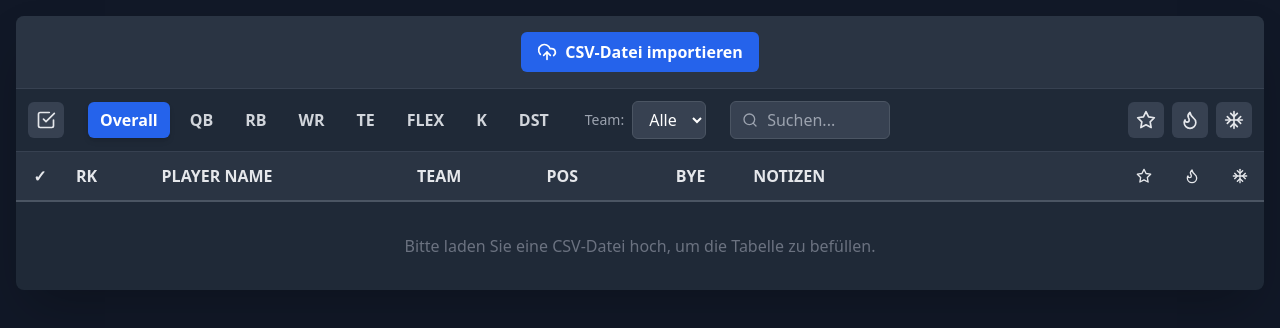
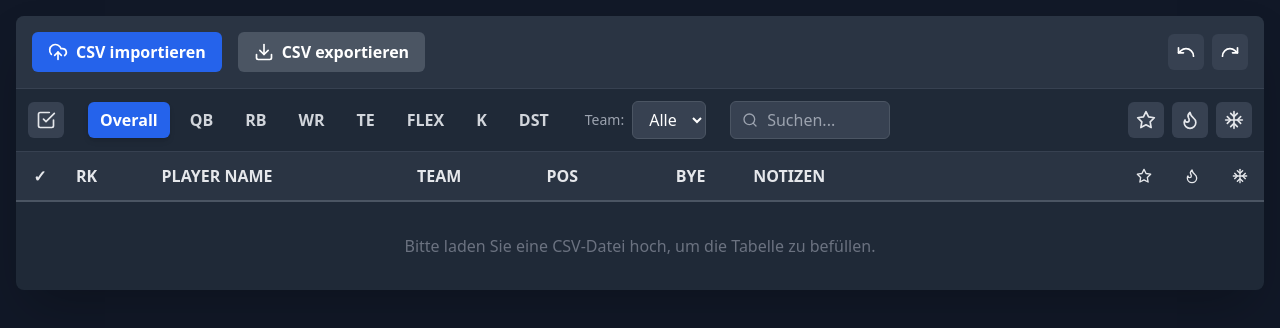
Before and after one commit to CounterKreuzi/fantasy-app, a React (Create React App) app: page / in a window 1280 px wide. Shown: the top 328 px of the page. Built offline with nearby package versions, Linux system fonts and the light colour scheme.

Commit message:
Update App.js

```diff
--- a/src/App.js
+++ b/src/App.js
@@ -1,4 +1,4 @@
-import React, { useState, useMemo, useCallback } from 'react';
+import React, { useState, useMemo, useCallback, useRef } from 'react';
 
 // Da 'lucide-react' in dieser Umgebung nicht direkt importiert werden kann,
 // definieren wir die benötigten Icons als einfache SVG-Komponenten.
@@ -61,6 +61,28 @@ const UploadCloudIcon = (props) => (
     </svg>
 );
 
+const DownloadIcon = (props) => (
+    <svg xmlns="http://www.w3.org/2000/svg" width="24" height="24" viewBox="0 0 24 24" fill="none" stroke="currentColor" strokeWidth="2" strokeLinecap="round" strokeLinejoin="round" {...props}>
+        <path d="M21 15v4a2 2 0 0 1-2 2H5a2 2 0 0 1-2-2v-4"></path>
+        <polyline points="7 10 12 15 17 10"></polyline>
+        <line x1="12" y1="15" x2="12" y2="3"></line>
+    </svg>
+);
+
+const UndoIcon = (props) => (
+    <svg xmlns="http://www.w3.org/2000/svg" width="24" height="24" viewBox="0 0 24 24" fill="none" stroke="currentColor" strokeWidth="2" strokeLinecap="round" strokeLinejoin="round" {...props}>
+        <path d="M3 7v6h6"></path>
+        <path d="M21 17a9 9 0 0 0-9-9 9 9 0 0 0-6 2.3L3 13"></path>
+    </svg>
+);
+
+const RedoIcon = (props) => (
+    <svg xmlns="http://www.w3.org/2000/svg" width="24" height="24" viewBox="0 0 24 24" fill="none" stroke="currentColor" strokeWidth="2" strokeLinecap="round" strokeLinejoin="round" {...props}>
+        <path d="M21 7v6h-6"></path>
+        <path d="M3 17a9 9 0 0 1 9-9 9 9 0 0 1 6 2.3l3 2.7"></path>
+    </svg>
+);
+
 const InteractivePlayerTable = () => {
   const [players, setPlayers] = useState([]);
   const [activePositionFilter, setActivePositionFilter] = useState('Overall');
@@ -75,6 +97,62 @@ const InteractivePlayerTable = () => {
   const [editingCell, setEditingCell] = useState(null);
   const [draggedItem, setDraggedItem] = useState(null);
   const [dragOverIndex, setDragOverIndex] = useState(null);
+
+  // Undo/Redo State
+  const [history, setHistory] = useState([]);
+  const [historyIndex, setHistoryIndex] = useState(-1);
+  const isPerformingHistoryAction = useRef(false);
+
+  // Funktion zum Hinzufügen eines neuen Zustands zur History
+  const addToHistory = useCallback((newPlayers) => {
+    if (isPerformingHistoryAction.current) return;
+
+    setHistory(prev => {
+      const newHistory = prev.slice(0, historyIndex + 1);
+      newHistory.push(JSON.parse(JSON.stringify(newPlayers)));
+      // Begrenzen der History auf 50 Einträge für Performance
+      return newHistory.slice(-50);
+    });
+    setHistoryIndex(prev => Math.min(prev + 1, 49));
+  }, [historyIndex]);
+
+  // Undo-Funktion
+  const undo = useCallback(() => {
+    if (historyIndex > 0) {
+      isPerformingHistoryAction.current = true;
+      const previousState = history[historyIndex - 1];
+      setPlayers(JSON.parse(JSON.stringify(previousState)));
+      setHistoryIndex(prev => prev - 1);
+      setTimeout(() => {
+        isPerformingHistoryAction.current = false;
+      }, 0);
+    }
+  }, [history, historyIndex]);
+
+  // Redo-Funktion
+  const redo = useCallback(() => {
+    if (historyIndex < history.length - 1) {
+      isPerformingHistoryAction.current = true;
+      const nextState = history[historyIndex + 1];
+      setPlayers(JSON.parse(JSON.stringify(nextState)));
+      setHistoryIndex(prev => prev + 1);
+      setTimeout(() => {
+        isPerformingHistoryAction.current = false;
+      }, 0);
+    }
+  }, [history, historyIndex]);
+
+  // Wrapper-Funktion für setPlayers mit History-Tracking
+  const setPlayersWithHistory = useCallback((updateFunction) => {
+    setPlayers(prev => {
+      const newPlayers = typeof updateFunction === 'function' ? updateFunction(prev) : updateFunction;
+      if (!isPerformingHistoryAction.current && JSON.stringify(prev) !== JSON.stringify(newPlayers)) {
+        // Verzögertes Hinzufügen zur History um Race Conditions zu vermeiden
+        setTimeout(() => addToHistory(newPlayers), 0);
+      }
+      return newPlayers;
+    });
+  }, [addToHistory]);
 
   // Extrahiere alle einzigartigen Teams für den Dropdown
   const uniqueTeams = [...new Set(players.map(p => p.team))].sort();
@@ -94,6 +172,46 @@ const InteractivePlayerTable = () => {
         pos: `${player.basePos}${positionCounts[player.basePos]}`
       };
     });
+  };
+
+  // CSV-Export-Funktion
+  const exportToCSV = () => {
+    if (players.length === 0) {
+      alert('Keine Daten zum Exportieren vorhanden.');
+      return;
+    }
+
+    const headers = ['Rank', 'Tier', 'Player Name', 'Team', 'Position', 'Bye Week', 'Notes', 'Unavailable', 'Favorite', 'Hot', 'Cold'];
+
+    const csvContent = [
+      headers.join(','),
+      ...players.map(player => [
+        player.rank,
+        player.tier,
+        `"${player.name}"`,
+        player.team,
+        player.basePos,
+        player.byeWeek,
+        `"${player.notes || ''}"`,
+        player.unavailable ? 'true' : 'false',
+        player.isFavorite ? 'true' : 'false',
+        player.isHot ? 'true' : 'false',
+        player.isCold ? 'true' : 'false'
+      ].join(','))
+    ].join('\n');
+
+    const blob = new Blob([csvContent], { type: 'text/csv;charset=utf-8;' });
+    const link = document.createElement('a');
+
+    if (link.download !== undefined) {
+      const url = URL.createObjectURL(blob);
+      link.setAttribute('href', url);
+      link.setAttribute('download', `fantasy-rankings-${new Date().toISOString().split('T')[0]}.csv`);
+      link.style.visibility = 'hidden';
+      document.body.appendChild(link);
+      link.click();
+      document.body.removeChild(link);
+    }
   };
 
   // CSV-Parser und Ladefunktion
@@ -116,6 +234,13 @@ const InteractivePlayerTable = () => {
           const byeWeek = parseInt(columns[5].replace(/"/g, ''), 10);
           const basePos = (posRaw.match(/[A-Z]+/) || [''])[0];
 
+          // Erweiterte Parsing für exportierte Dateien
+          const notes = columns[6] ? columns[6].replace(/"/g, '') : '';
+          const unavailable = columns[7] === 'true';
+          const isFavorite = columns[8] === 'true';
+          const isHot = columns[9] === 'true';
+          const isCold = columns[10] === 'true';
+
           return {
             id: rank,
             rank,
@@ -125,16 +250,21 @@ const InteractivePlayerTable = () => {
             pos: posRaw, // Temporär speichern
             basePos,
             byeWeek,
-            unavailable: false,
-            notes: '',
-            isFavorite: false,
-            isHot: false,
-            isCold: false,
+            unavailable: unavailable || false,
+            notes: notes || '',
+            isFavorite: isFavorite || false,
+            isHot: isHot || false,
+            isCold: isCold || false,
           };
         }).filter(p => p && !isNaN(p.rank));
 
         const sortedPlayers = parsedPlayers.sort((a,b) => a.rank - b.rank);
-        setPlayers(calculatePositionalRanks(sortedPlayers));
+        const finalPlayers = calculatePositionalRanks(sortedPlayers);
+
+        setPlayersWithHistory(finalPlayers);
+        // Initialisiere History mit dem ersten Zustand
+        setHistory([JSON.parse(JSON.stringify(finalPlayers))]);
+        setHistoryIndex(0);
       };
       reader.readAsText(file);
     }
@@ -142,7 +272,7 @@ const InteractivePlayerTable = () => {
 
   // Toggle für Status-Icons
   const togglePlayerStatus = (playerId, statusKey) => {
-    setPlayers(prev => prev.map(player =>
+    setPlayersWithHistory(prev => prev.map(player =>
         player.id === playerId
         ? { ...player, [statusKey]: !player[statusKey] }
         : player
@@ -157,10 +287,9 @@ const InteractivePlayerTable = () => {
     }));
   };
 
-
   // Toggle Verfügbarkeit
   const toggleAvailability = (playerId) => {
-    setPlayers(prev => prev.map(player =>
+    setPlayersWithHistory(prev => prev.map(player =>
         player.id === playerId
         ? { ...player, unavailable: !player.unavailable }
         : player
@@ -175,7 +304,7 @@ const InteractivePlayerTable = () => {
       return;
     }
 
-    setPlayers(prev => {
+    setPlayersWithHistory(prev => {
       const playerIndex = prev.findIndex(p => p.id === playerId);
       if (playerIndex === -1) return prev;
       const player = prev[playerIndex];
@@ -204,7 +333,7 @@ const InteractivePlayerTable = () => {
       return;
     }
 
-    setPlayers(prev => prev.map(player =>
+    setPlayersWithHistory(prev => prev.map(player =>
         player.id === playerId
         ? { ...player, [field]: value }
         : player
@@ -246,7 +375,7 @@ const InteractivePlayerTable = () => {
         return;
     }
 
-    setPlayers(prevPlayers => {
+    setPlayersWithHistory(prevPlayers => {
         const sourceIndex = prevPlayers.findIndex(p => p.id === draggedItem.id);
         if (sourceIndex === -1) return prevPlayers;
 
@@ -343,19 +472,49 @@ const InteractivePlayerTable = () => {
 
   }, [players, teamFilter, searchQuery, statusFilters, getFilteredByPosition]);
 
-
   const positionButtons = ['Overall', 'QB', 'RB', 'WR', 'TE', 'FLEX', 'K', 'DST'];
 
   return (
     <div className="max-w-7xl mx-auto p-2 sm:p-4 bg-gray-900 text-gray-200 min-h-screen font-sans">
       <div className="bg-gray-800 rounded-lg shadow-2xl overflow-hidden">
-        {/* CSV Upload */}
-        <div className="p-4 bg-gray-700/50 border-b border-gray-700 text-center">
-            <label htmlFor="csv-upload" className="cursor-pointer inline-flex items-center gap-2 px-4 py-2 bg-blue-600 text-white font-semibold rounded-md hover:bg-blue-700 transition">
-                <UploadCloudIcon className="w-5 h-5" />
-                CSV-Datei importieren
-            </label>
-            <input id="csv-upload" type="file" accept=".csv" onChange={handleFileUpload} className="hidden" />
+        {/* CSV Upload und Export */}
+        <div className="p-4 bg-gray-700/50 border-b border-gray-700 flex flex-wrap items-center justify-between gap-4">
+            <div className="flex flex-wrap items-center gap-4">
+                <label htmlFor="csv-upload" className="cursor-pointer inline-flex items-center gap-2 px-4 py-2 bg-blue-600 text-white font-semibold rounded-md hover:bg-blue-700 transition">
+                    <UploadCloudIcon className="w-5 h-5" />
+                    CSV importieren
+                </label>
+                <input id="csv-upload" type="file" accept=".csv" onChange={handleFileUpload} className="hidden" />
+
+                <button
+                    onClick={exportToCSV}
+                    disabled={players.length === 0}
+                    className="inline-flex items-center gap-2 px-4 py-2 bg-green-600 text-white font-semibold rounded-md hover:bg-green-700 transition disabled:bg-gray-600 disabled:cursor-not-allowed"
+                >
+                    <DownloadIcon className="w-5 h-5" />
+                    CSV exportieren
+                </button>
+            </div>
+
+            {/* Undo/Redo Buttons */}
+            <div className="flex items-center gap-2">
+                <button
+                    onClick={undo}
+                    disabled={historyIndex <= 0}
+                    className="p-2 bg-gray-600 text-white rounded-md hover:bg-gray-500 transition disabled:bg-gray-700 disabled:cursor-not-allowed"
+                    title="Rückgängig machen"
+                >
+                    <UndoIcon className="w-5 h-5" />
+                </button>
+                <button
+                    onClick={redo}
+                    disabled={historyIndex >= history.length - 1}
+                    className="p-2 bg-gray-600 text-white rounded-md hover:bg-gray-500 transition disabled:bg-gray-700 disabled:cursor-not-allowed"
+                    title="Wiederholen"
+                >
+                    <RedoIcon className="w-5 h-5" />
+                </button>
+            </div>
         </div>
 
         {/* Header mit Filtern */}
```
